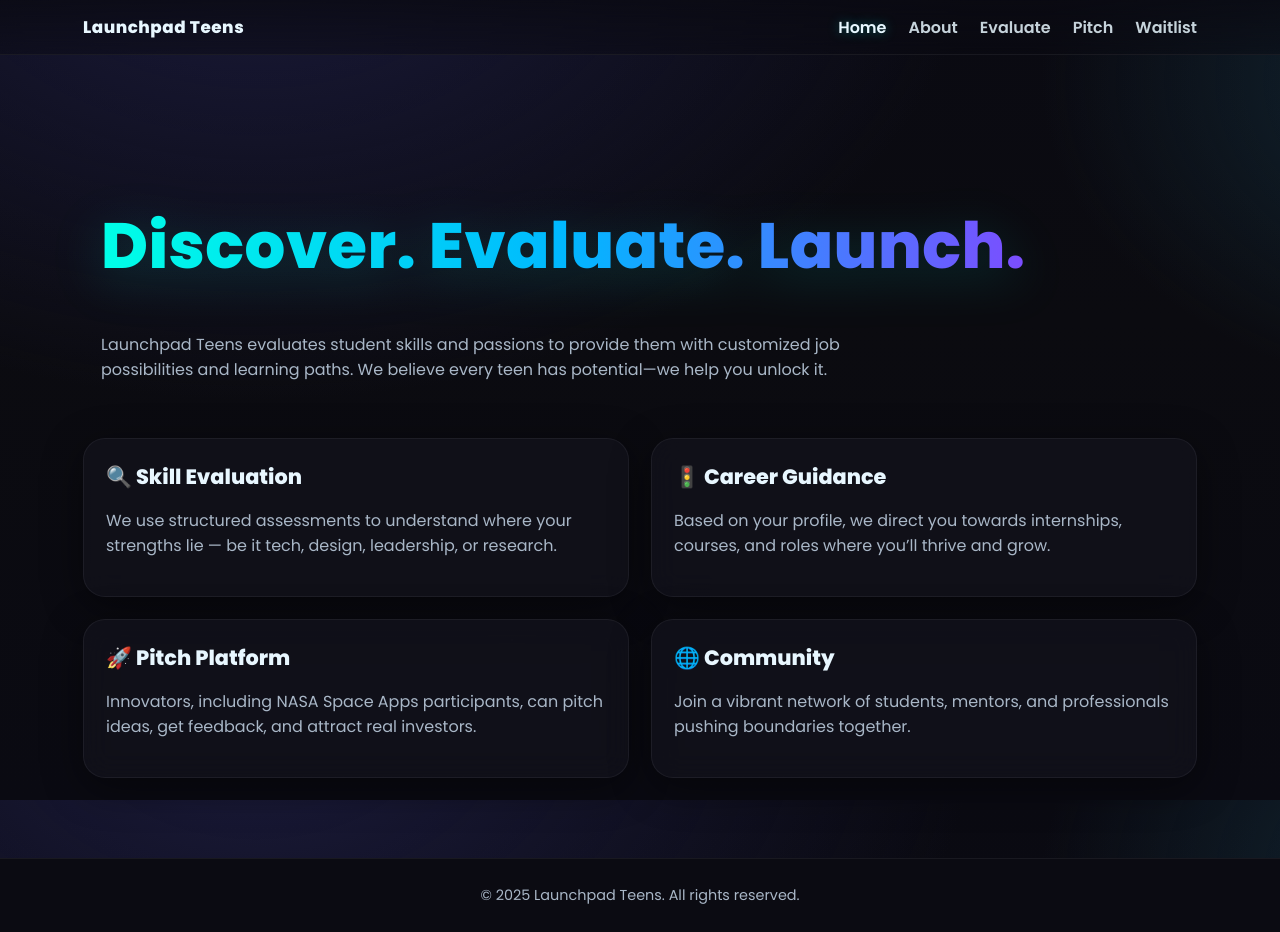
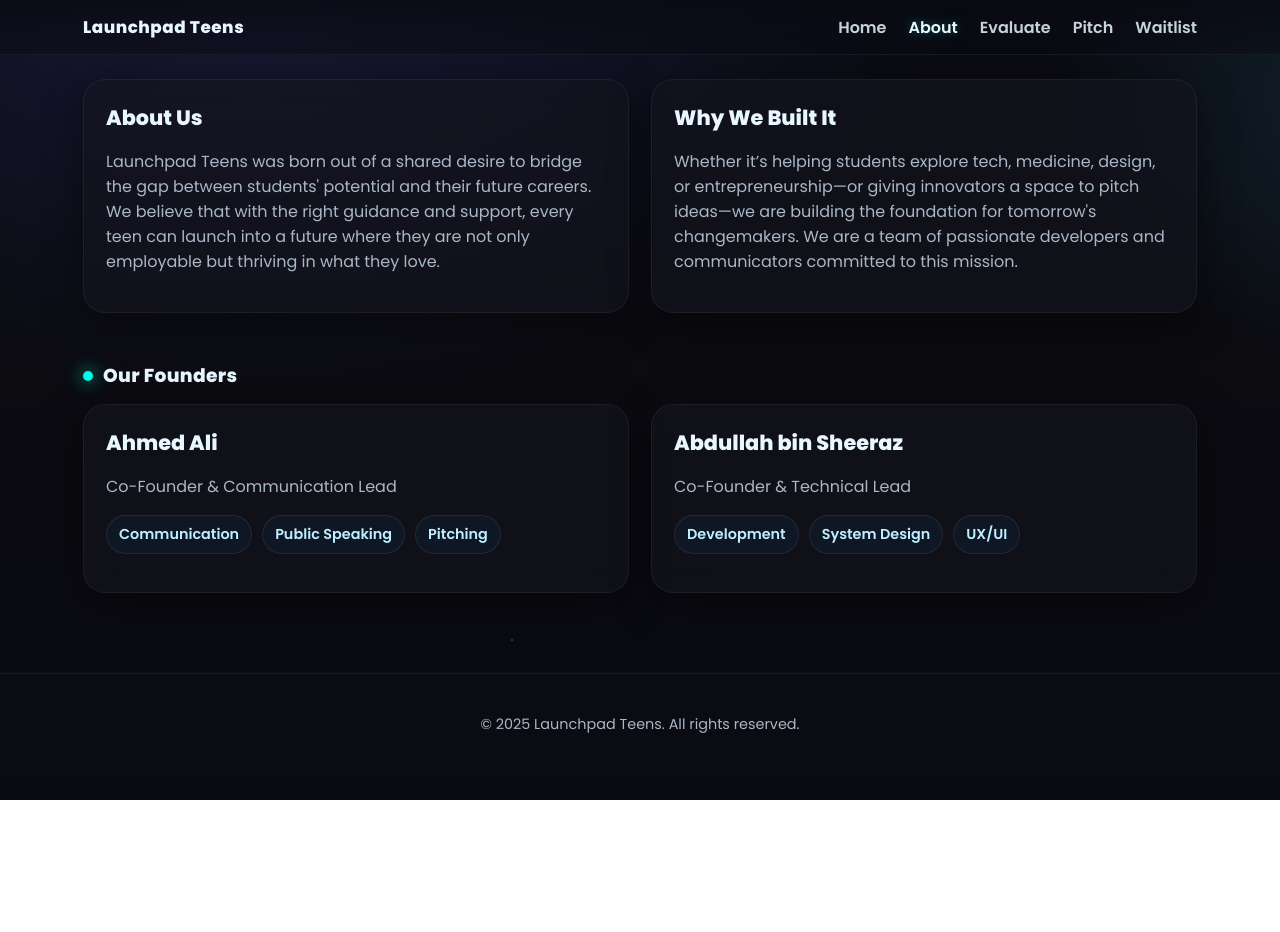
Before and after one commit to LaunchPadTeens/LaunchPadTeens.github.io, a plain HTML site: page about.html in a window 1280 px wide. After the commit the page ends 800 px from the top, so only its background shows below. Drawn offline with Linux system fonts and the light colour scheme.

Commit message:
Update about.html

```diff
--- a/about.html
+++ b/about.html
@@ -1,10 +1,10 @@
 <!DOCTYPE html>
 <html lang="en">
 <head>
-  <meta charset="UTF-8">
-  <meta name="viewport" content="width=device-width, initial-scale=1.0">
-  <title>Launchpad Teens</title>
-  <link rel="stylesheet" href="style.css">
+  <meta charset="UTF-8" />
+  <meta name="viewport" content="width=device-width, initial-scale=1.0" />
+  <title>About Us - Launchpad Teens</title>
+  <link rel="stylesheet" href="style.css" />
 </head>
 <body>
   <div class="stars"></div>
@@ -15,8 +15,8 @@
       </div>
       <nav>
         <ul>
-          <li><a href="index.html" class="active">Home</a></li>
-          <li><a href="about.html">About</a></li>
+          <li><a href="index.html">Home</a></li>
+          <li><a href="about.html" class="active">About</a></li>
           <li><a href="evaluate.html">Evaluate</a></li>
           <li><a href="pitch.html">Pitch</a></li>
           <li><a href="waitlist.html">Waitlist</a></li>
@@ -25,34 +25,45 @@
     </div>
   </header>
 
-  <main class="container">
-    <section class="page-header">
-      <h1><span class="grad">Discover. Evaluate. Launch.</span></h1>
-      <p>Launchpad Teens evaluates student skills and passions to provide them with customized job possibilities and learning paths. We believe every teen has potential—we help you unlock it.</p>
+  <main class="container main-content">
+    <section class="split">
+      <div class="card">
+        <h3>About Us</h3>
+        <p>Launchpad Teens was born out of a shared desire to bridge the gap between students' potential and their future careers. We believe that with the right guidance and support, every teen can launch into a future where they are not only employable but thriving in what they love.</p>
+      </div>
+      <div class="card">
+        <h3>Why We Built It</h3>
+        <p>Whether it’s helping students explore tech, medicine, design, or entrepreneurship—or giving innovators a space to pitch ideas—we are building the foundation for tomorrow's changemakers. We are a team of passionate developers and communicators committed to this mission.</p>
+      </div>
     </section>
 
-    <section class="grid-cards">
-      <div class="card">
-        <h3>🔍 Skill Evaluation</h3>
-        <p>We use structured assessments to understand where your strengths lie — be it tech, design, leadership, or research.</p>
-      </div>
-      <div class="card">
-        <h3>🚦 Career Guidance</h3>
-        <p>Based on your profile, we direct you towards internships, courses, and roles where you’ll thrive and grow.</p>
-      </div>
-      <div class="card">
-        <h3>🚀 Pitch Platform</h3>
-        <p>Innovators, including NASA Space Apps participants, can pitch ideas, get feedback, and attract real investors.</p>
-      </div>
-      <div class="card">
-        <h3>🌐 Community</h3>
-        <p>Join a vibrant network of students, mentors, and professionals pushing boundaries together.</p>
+    <section>
+      <h3 class="section-title"><span class="dot"></span> Our Founders</h3>
+      <div class="grid-cards">
+        <div class="card">
+          <h3>Ahmed Ali</h3>
+          <p>Co-Founder & Communication Lead</p>
+          <p class="chips">
+            <span class="chip">Communication</span>
+            <span class="chip">Public Speaking</span>
+            <span class="chip">Pitching</span>
+          </p>
+        </div>
+        <div class="card">
+          <h3>Abdullah bin Sheeraz</h3>
+          <p>Co-Founder & Technical Lead</p>
+          <p class="chips">
+            <span class="chip">Development</span>
+            <span class="chip">System Design</span>
+            <span class="chip">UX/UI</span>
+          </p>
+        </div>
       </div>
     </section>
   </main>
 
   <footer>
-    &copy; 2025 Launchpad Teens. All rights reserved.
+    <p>&copy; 2025 Launchpad Teens. All rights reserved.</p>
   </footer>
 </body>
 </html>
```
